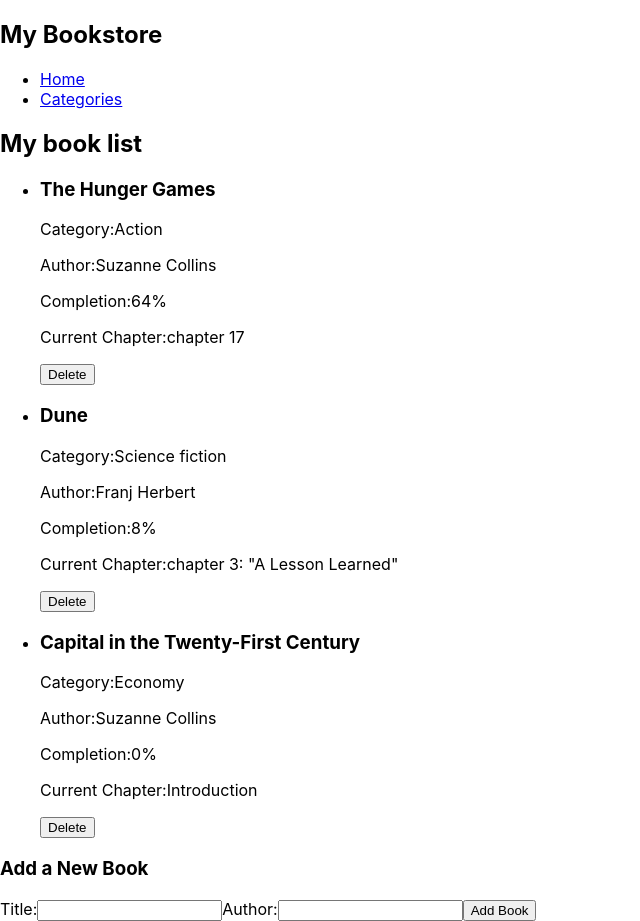
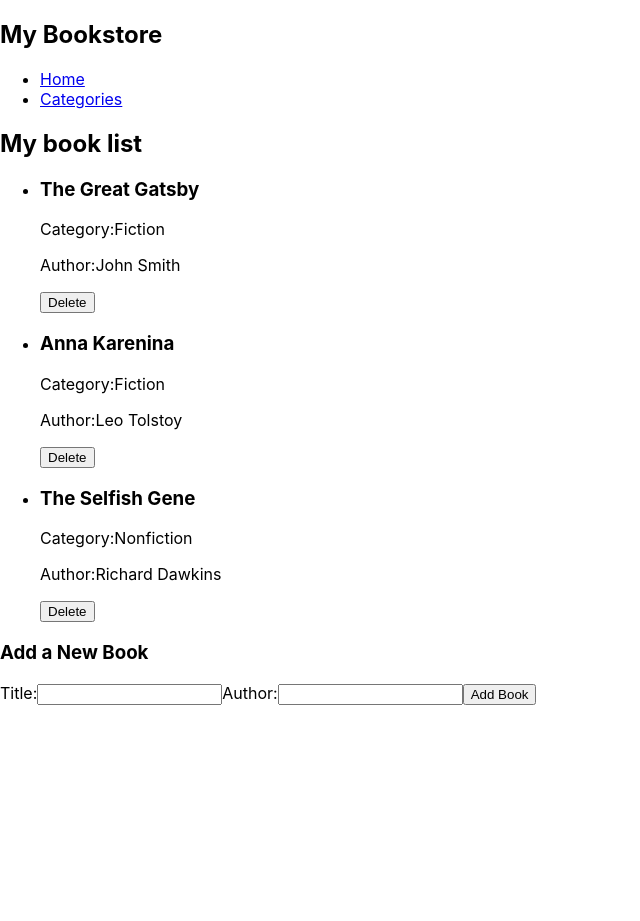
Before and after one commit to tomasesquivelgc/React-Redux-bookstore, a React (Create React App) app: page / in a window 1280 px wide. Shown: the whole page, without its empty margins (0-640 px from the left). After the commit the page ends 800 px from the top, so only its background shows below. Built offline with nearby package versions, Linux system fonts and the light colour scheme.

Commit message:
Changed render from react component to redux initial state

```diff
--- a/src/Home.jsx
+++ b/src/Home.jsx
@@ -1,34 +1,11 @@
 import React from 'react';
+import { useSelector } from 'react-redux';
 import BookList from './components/BookList';
 import BookForm from './components/NewBookForm';
+import { selectBooks } from './redux/books/booksSlice';
 
 function Home() {
-  const [books] = React.useState([
-    {
-      title: 'The Hunger Games',
-      author: 'Suzanne Collins',
-      category: 'Action',
-      completionPercentage: '64',
-      id: 1,
-      currentChapter: 'chapter 17',
-    },
-    {
-      title: 'Dune',
-      author: 'Franj Herbert',
-      category: 'Science fiction',
-      completionPercentage: '8',
-      id: 2,
-      currentChapter: 'chapter 3: "A Lesson Learned"',
-    },
-    {
-      title: 'Capital in the Twenty-First Century',
-      author: 'Suzanne Collins',
-      category: 'Economy',
-      completionPercentage: '0',
-      id: 3,
-      currentChapter: 'Introduction',
-    },
-  ]);
+  const books = useSelector(selectBooks);
 
   return (
     <div>
--- a/src/components/Book.jsx
+++ b/src/components/Book.jsx
@@ -2,7 +2,7 @@ import React from 'react';
 import PropTypes from 'prop-types';
 
 function Book({
-  title, category, author, completionPercentage, currentChapter,
+  title, category, author,
 }) {
   return (
     <li>
@@ -16,15 +16,6 @@ function Book({
           Author:
           {author}
         </p>
-        <p>
-          Completion:
-          {completionPercentage}
-          %
-        </p>
-        <p>
-          Current Chapter:
-          {currentChapter}
-        </p>
         <button type="button">Delete</button>
       </div>
     </li>
@@ -35,8 +26,6 @@ Book.propTypes = {
   title: PropTypes.string.isRequired,
   category: PropTypes.string.isRequired,
   author: PropTypes.string.isRequired,
-  completionPercentage: PropTypes.number.isRequired,
-  currentChapter: PropTypes.string.isRequired,
 };
 
 export default Book;
--- a/src/components/BookList.jsx
+++ b/src/components/BookList.jsx
@@ -1,35 +1,23 @@
 import React from 'react';
-import PropTypes from 'prop-types';
+import { useSelector } from 'react-redux';
 import Book from './Book';
+import { selectBooks } from '../redux/books/booksSlice';
 
-function BookList({ books }) {
+function BookList() {
+  const books = useSelector(selectBooks);
+
   return (
     <ul>
       {books.map((book) => (
         <Book
-          key={book.id} // Assuming each book has a unique id
+          key={book.item_id}
           title={book.title}
+          author={book.author}
           category={book.category}
-          author={book.author}
-          completionPercentage={book.completionPercentage}
-          currentChapter={book.currentChapter}
         />
       ))}
     </ul>
   );
 }
 
-BookList.propTypes = {
-  books: PropTypes.arrayOf(
-    PropTypes.shape({
-      id: PropTypes.number.isRequired,
-      title: PropTypes.string.isRequired,
-      category: PropTypes.string.isRequired,
-      author: PropTypes.string.isRequired,
-      completionPercentage: PropTypes.number.isRequired,
-      currentChapter: PropTypes.string.isRequired,
-    }),
-  ).isRequired,
-};
-
 export default BookList;
--- a/src/redux/books/booksSlice.js
+++ b/src/redux/books/booksSlice.js
@@ -1,7 +1,26 @@
 import { createSlice } from '@reduxjs/toolkit';
 
 const initialState = {
-  books: [],
+  books: [
+    {
+      item_id: 'item1',
+      title: 'The Great Gatsby',
+      author: 'John Smith',
+      category: 'Fiction',
+    },
+    {
+      item_id: 'item2',
+      title: 'Anna Karenina',
+      author: 'Leo Tolstoy',
+      category: 'Fiction',
+    },
+    {
+      item_id: 'item3',
+      title: 'The Selfish Gene',
+      author: 'Richard Dawkins',
+      category: 'Nonfiction',
+    },
+  ],
 };
 
 const booksSlice = createSlice({
@@ -9,15 +28,14 @@ const booksSlice = createSlice({
   initialState,
   reducers: {
     addBook: (state, action) => {
-      // Add the new book to the books array
       state.books.push(action.payload);
     },
     removeBook: (state, action) => {
-      // Remove the book with the provided bookId from the books array
-      state.books = state.books.filter((book) => book.id !== action.payload);
+      state.books = state.books.filter((book) => book.item_id !== action.payload);
     },
   },
 });
 
 export const { addBook, removeBook } = booksSlice.actions;
+export const selectBooks = (state) => state.books.books; // Selector for accessing the books state
 export default booksSlice.reducer;
```
